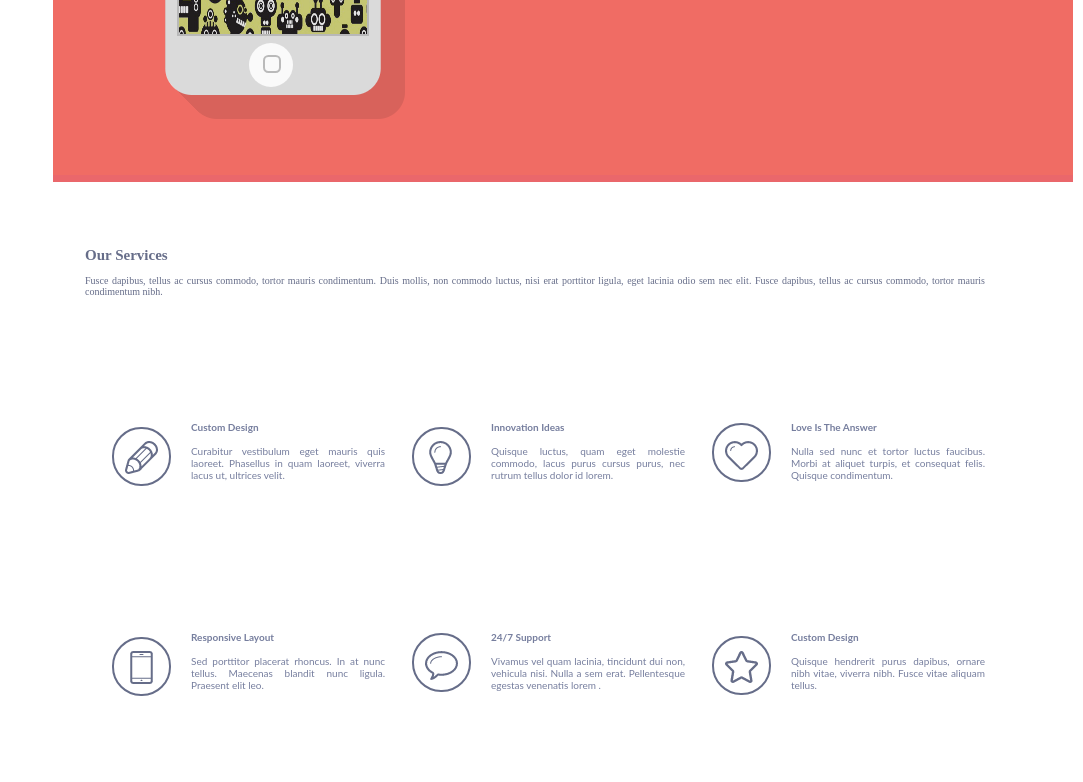
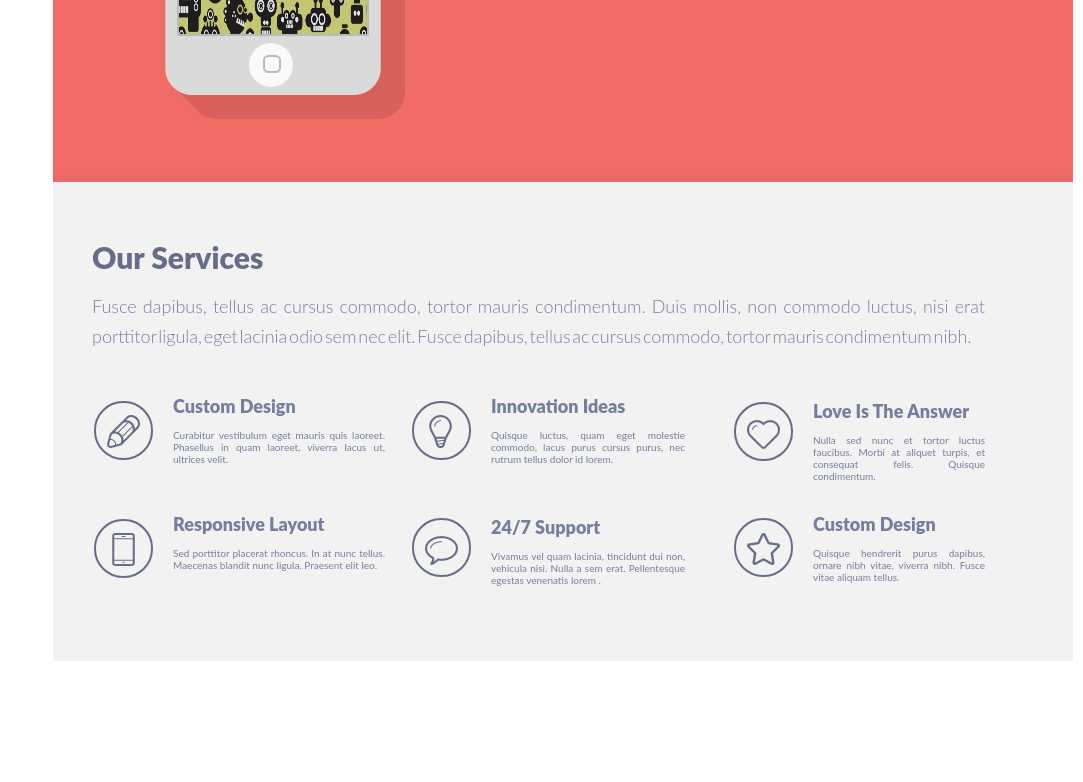
Before and after one commit to sabohat/singolo, a plain HTML site: page singolo1.html in a window 1280 px wide. Shown: the part 512-1294 px from the top of the page, without its empty margins (197-1280 px from the left). After the commit the page ends 1173 px from the top, so only its background shows below. Drawn offline with Linux system fonts and the light colour scheme; a web font is replaced by a local one.

```diff
--- a/singolo1.css
+++ b/singolo1.css
@@ -238,7 +238,6 @@
   padding-right: 32px;
   text-align: justify;
   display: grid;
-  grid-row-gap: 60px;
   grid-column-gap: 30 / px;
   grid-template-columns: repeat(3, 300px);
   grid-auto-rows: minmax(87px, auto);
@@ -248,35 +247,69 @@
     "s4 s5 s6";
 }
 
+.our-services {
+  height: 479px;
+  background-color: #F2F2F2;
+}
 .services {
   grid-area: services;
-  margin-top: 65px;
+  padding-top: 57px;
+  padding-left: 7px;
+}
+.services h2 {
+  font-family: 'lato', sans-serif;
+  font-weight: 900;
+  font-size: 30px;
+}
+.services p {
+ word-spacing: -3.1px;
+  padding-top: 5px;
+  font-family: 'lato', 'Lucida Sans', 'Lucida Sans Regular', 'Lucida Grande', 'Lucida Sans Unicode', Geneva, Verdana, sans-serif;
+  font-weight: 300;
+  font-size: 18px;
+  color: #767E9E;
+  line-height: 30px;
 }
 .service {
   margin-left: 20px;
   width: 220px;
 }
+.service h4 {
+  font-family: 'lato',sans-serif;
+  font-size:18px;
+  font-weight: 900;
+}
 .s1 {
+  margin-top: -1px;
+  margin-left: -18px;
   grid-area: s1;
   display: flex;
 }
 .s2 {
+  margin-top: -1px;
+
   grid-area: s2;
   display: flex;
 }
-.s3 {
+.s3 { margin-top:4px;
+  margin-left: 22px;
   grid-area: s3;
   display: flex;
 }
 .s4 {
+  margin-top: -16px;
+  margin-left: -18px;
   grid-area: s4;
   display: flex;
 }
 .s5 {
+  margin-top: -13px;
   grid-area: s5;
   display: flex;
 }
 .s6 {
+  margin-left: 22px;
+  margin-top: -16px;
   grid-area: s6;
   display: flex;
 }
```
